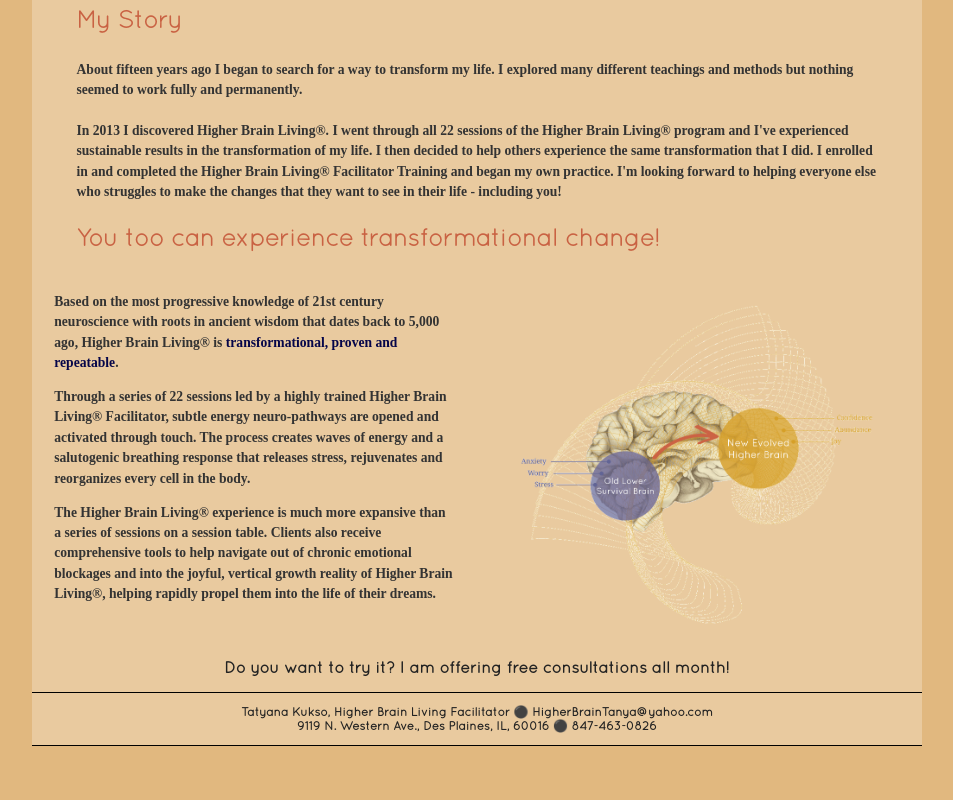
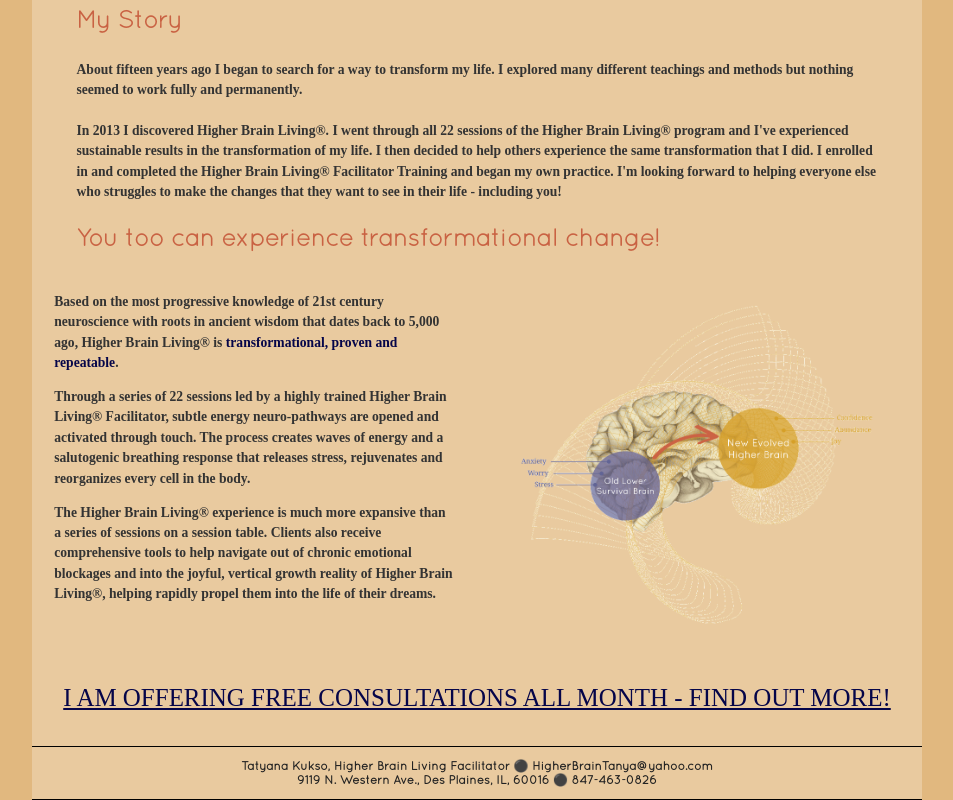
Before and after one commit to mk30/hbl, a plain HTML site: page public/about.html in a window 1280 px wide. Shown: the part 1895-2695 px from the top of the page, without its empty margins (163-1116 px from the left). Before the commit the page ends 2641 px from the top, so only its background shows below. Drawn offline with Linux system fonts and the light colour scheme; a web font is replaced by a local one.

Commit message:
fixing some calltoaction issues. seems ok now on about and index

```diff
--- a/public/about.html
+++ b/public/about.html
@@ -125,13 +125,11 @@
             </div>
         </div>
         <div id="calltoaction">
-            <p>
-                <br>
-                <a href="contact.html">
-                    Do you want to try it? I am offering
-                    free consultations all month!
-                </a>
-            </p>
+            <br>
+            <a class="link" href="contact.html">
+                I AM OFFERING FREE CONSULTATIONS ALL MONTH -
+                FIND OUT MORE!
+            </a>
         </div>
         <div id="footer">
             <p>
--- a/public/style.css
+++ b/public/style.css
@@ -21,7 +21,7 @@
 }
 a:link {
     text-decoration: inherit;
-    color: inherit;
+    color: #222222;
 }
 a:visited {
     text-decoration: inherit;
@@ -37,9 +37,9 @@
 }
 a.link {
     text-decoration: underline;
-    font-weight: bold;
     line-height: 1.5;
     font-size: 120%;
+    color: #050549;
 }
 #banner {
     position: absolute;
@@ -138,9 +138,12 @@
 }
 #calltoaction {
     clear: both;
+    font-size: 130%;
     text-align: center;
-    font-family: DroidSerif;
+    font-family: OpenSans;
+    line-height: 1.5;
     border-bottom: 1px solid #000000;
+    padding-bottom: 30;
 }
 #footer {
     text-align: center;
```
Also changed, not shown: public/index.html (+2 -0 lines).
